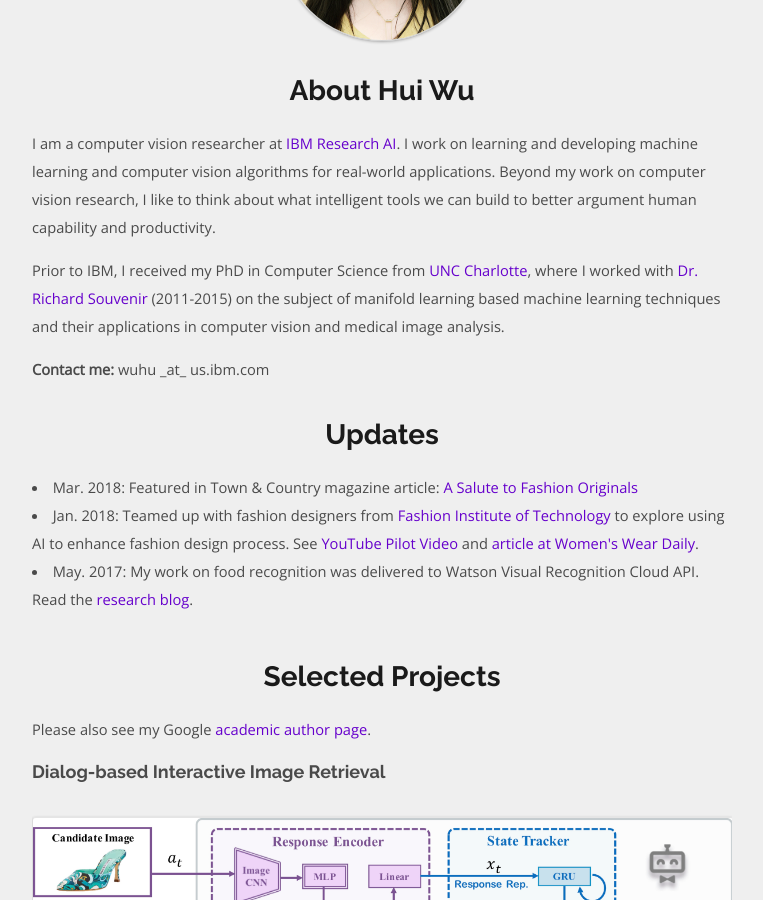
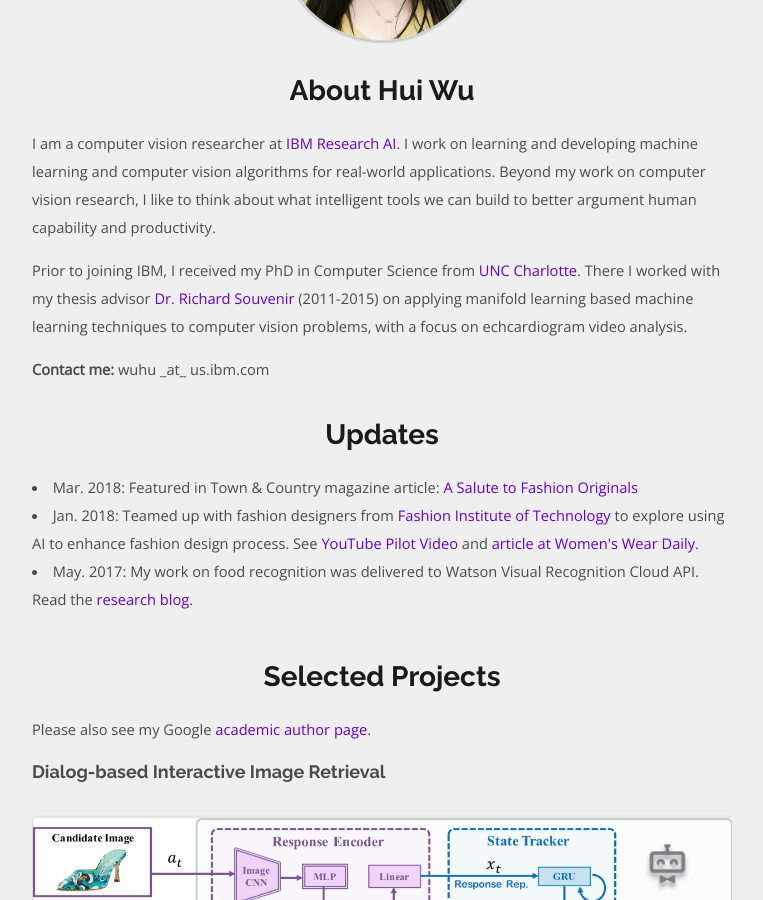
Before and after one commit to spacew/spacew.github.io, a Jekyll site: the page built from index.html, in a window 1280 px wide and 900 px high, scrolled down 472 px. Shown: the whole window, without its empty margins (258-1021 px from the left). Built offline with Jekyll 4.4.1, drawn with Linux system fonts in a browser that asks for light colours; the list of posts is cut into pages by our own code.

Commit message:
Update index.html

```diff
--- a/index.html
+++ b/index.html
@@ -16,10 +16,10 @@
             capability and productivity.
 </p>
 
-        <p>Prior to IBM, I received my PhD in Computer Science from <a href=https://www.uncc.edu/>UNC Charlotte</a>,
-        where I worked with <a href=https://cis.temple.edu/~souvenir/>Dr. Richard Souvenir</a>
-       (2011-2015) on the subject of manifold learning based machine learning techniques
-        and their applications in computer vision and medical image analysis. </p>
+        <p>Prior to joining IBM, I received my PhD in Computer Science from <a href=https://www.uncc.edu/>UNC Charlotte</a>.
+       There I worked with my thesis advisor <a href=https://cis.temple.edu/~souvenir/>Dr. Richard Souvenir</a> (2011-2015)
+       on applying manifold learning based machine learning techniques to computer vision problems, with a focus on echcardiogram
+       video analysis.</p>
 
         <p><b>Contact me:</b> wuhu _at_ us.ibm.com</p>
 
```
